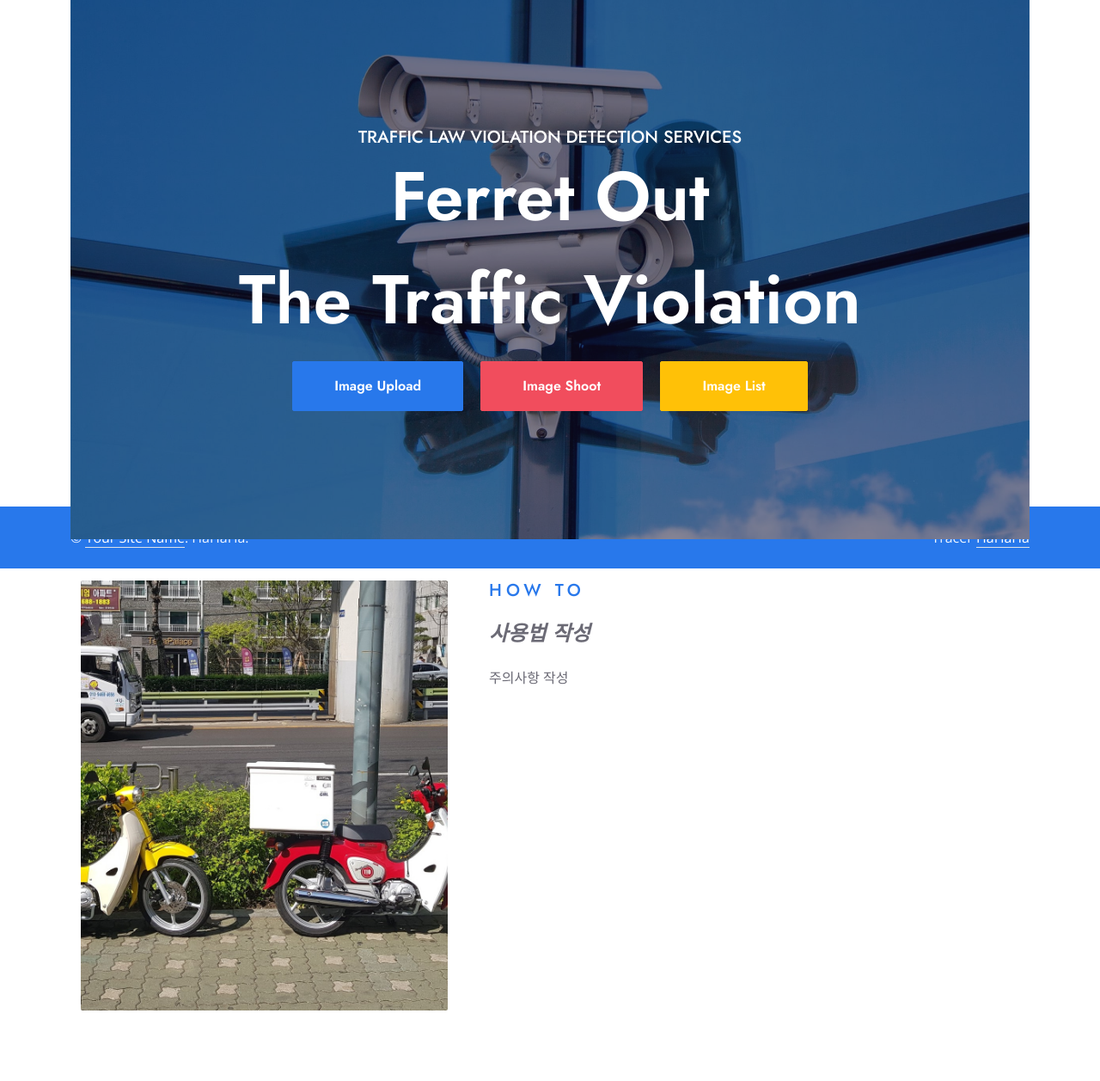
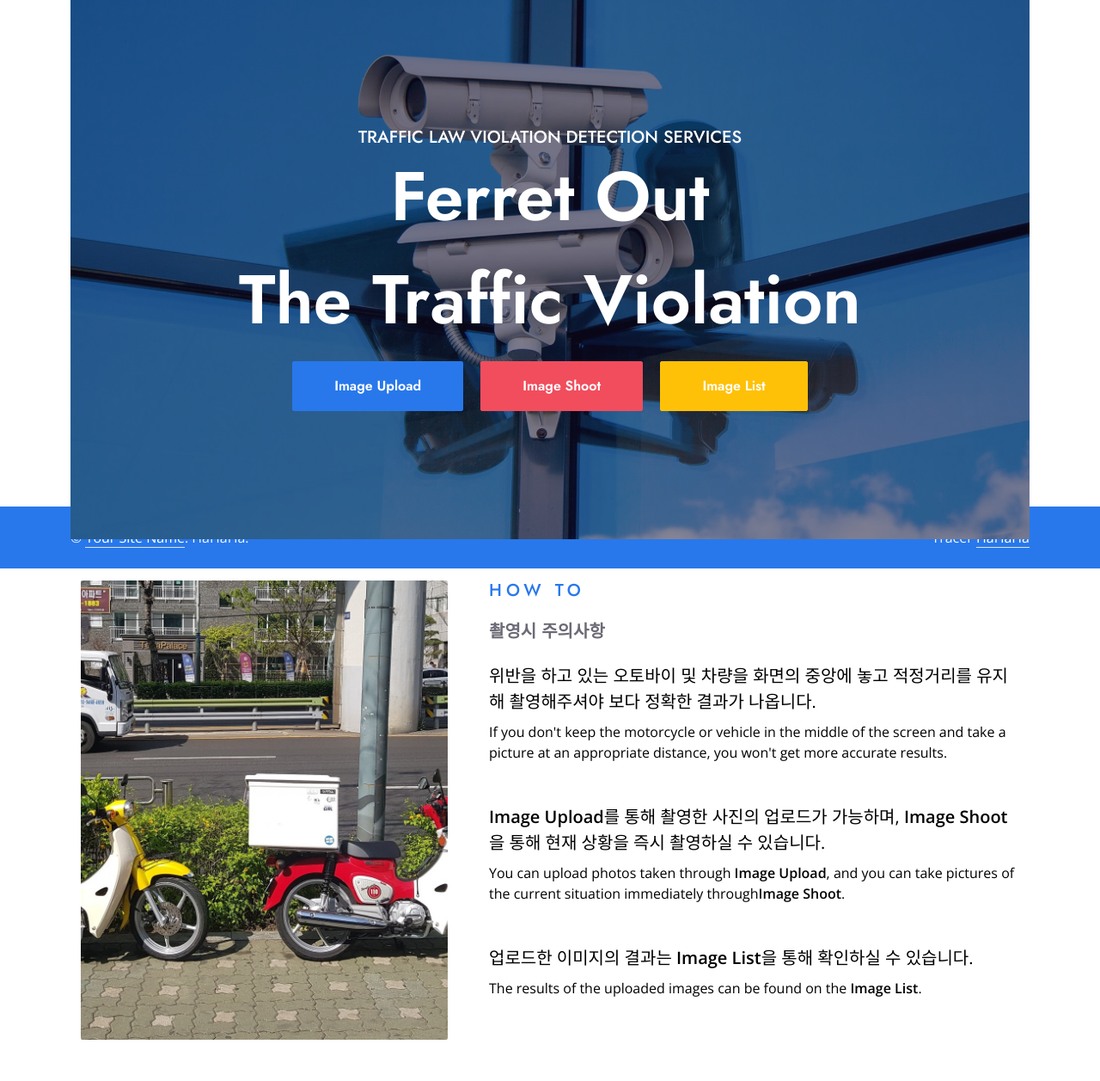
Before and after one commit to violation-tracers/violation_tracers, a Django app: page /tracer/ in a window 1280 px wide. Shown: the part 139-1396 px from the top of the page at 86% size. Before the commit the page ends 1314 px from the top, so only its background shows below. Run offline with Django 4.2, Linux system fonts and the light colour scheme; some libraries are stand-ins or nearby versions.

Commit message:
edit main.html

```diff
--- a/accounts/templates/accounts/main.html
+++ b/accounts/templates/accounts/main.html
@@ -49,10 +49,17 @@
         </div>
         <div class="col-lg-7">
             <div class="mb-4">
-                <h5 class="text-primary text-uppercase" style="letter-spacing: 5px;">How To</h5>
+                <h5 class="text-primary text-uppercase" style="letter-spacing: 5px; color: black;" >How To</h5>
             </div>
-            <h4 class="text-body fst-italic mb-4">사용법 작성</h4>
-            <p class="mb-4">주의사항 작성</p>
+            <h5 class="text-body fw-bold  mb-4">촬영시 주의사항
+            </h5>
+            <p class="mb-2 fs-5" style='color: black;'>위반을 하고 있는 오토바이 및 차량을 화면의 중앙에 놓고 적정거리를 유지해 촬영해주셔야 보다 정확한 결과가 나옵니다.</p>
+            <p class="mb-5 fs-6" style='color: black;'>If you don't keep the motorcycle or vehicle in the middle of the screen and take a picture at an appropriate distance, you won't get more accurate results.</p>
+            <p class="mb-2 fs-5" style='color: black;'><span class="fw-bold">Image Upload</span>를 통해 촬영한 사진의 업로드가 가능하며, <span class="fw-bold">Image Shoot</span>을 통해 현재 상황을 즉시 촬영하실 수 있습니다.</p>
+            <p class="mb-5 fs-6" style='color: black;'>You can upload photos taken through <span class="fw-bold">Image Upload</span>, and you can take pictures of the current situation immediately through<span class="fw-bold">Image Shoot</span>.</p>
+            <p class="mb-2 fs-5" style='color: black;'>업로드한 이미지의 결과는 <span class='fw-bold'>Image List</span>을 통해 확인하실 수 있습니다.</p>
+            <p class="mb-5 fs-6" style='color: black;'>The results of the uploaded images can be found on the <span class='fw-bold'>Image List</span>.</p>
+
         </div>
     </div>
 </div>
```
Also changed, not shown: detect/model_output.py (+4 -4 lines).
